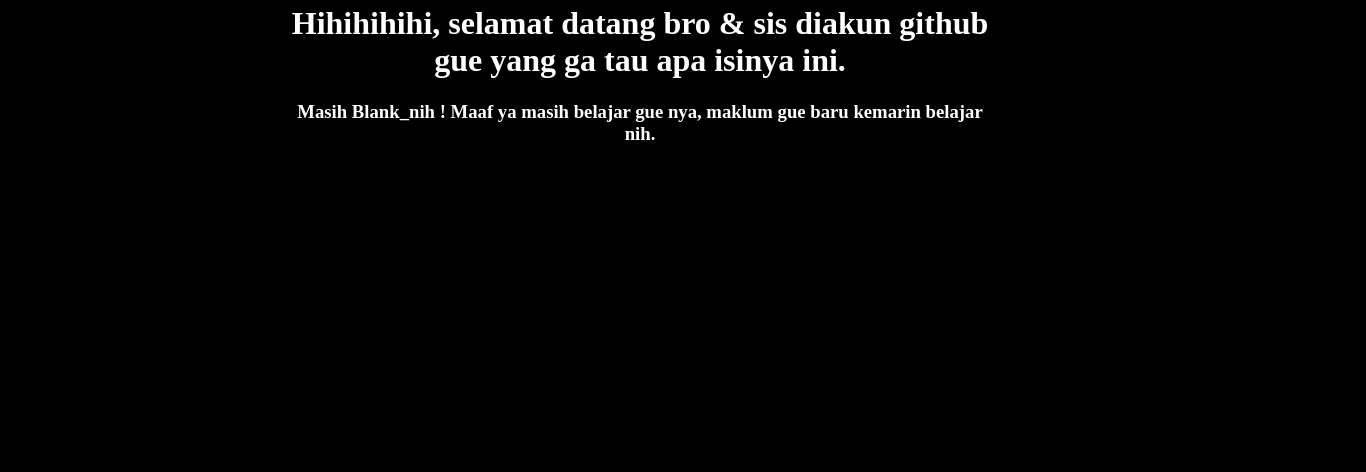
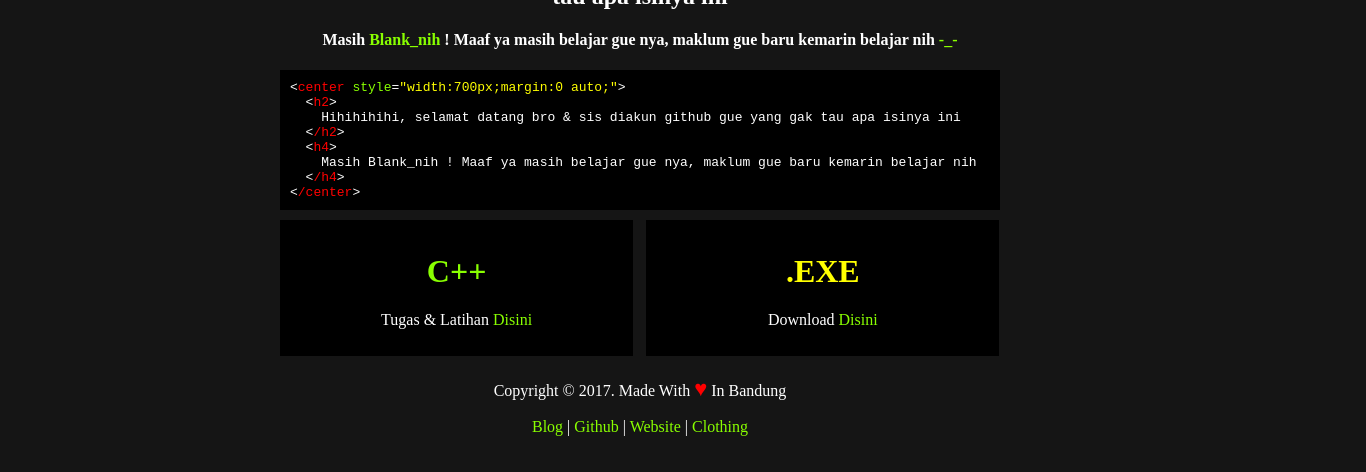
Before and after one commit to acepahmad/acepahmad.github.io, a plain HTML site: page index.html in a window 1280 px wide. Shown: the part 784-1256 px from the top of the page, 1366 px wide, since content can reach past the window. Before the commit the page ends 948 px from the top, so only its background shows below. Drawn offline with Linux system fonts and the light colour scheme.

Commit message:
Update index.html

```diff
--- a/index.html
+++ b/index.html
@@ -1,11 +1,27 @@
 <html>
 <head><meta http-equiv="Content-Type" content="text/html; charset=windows-1252">
-<title>Under Construction</title>
+<title>Github Gue</title>
 
 <style type="text/css">
 <!--
 body {
-	background-color: #000000;
+	background-color: #151515;
+}
+*{
+  color:#fff;
+}
+pre {
+  margin:0 auto;
+  width:700px;
+  background-color:#000;
+  padding:10px;
+}
+a{
+  color:#89ff00;
+  text-decoration:none;
+}
+a:hover{
+  color:red;
 }
 -->
 </style>
@@ -13,12 +29,50 @@ body {
 <body bgcolor="#FFFFFF" leftmargin="0" topmargin="0" marginwidth="0" marginheight="0">
 <div align="center">
   <!-- ImageReady Slices (Under_Construction_Sign.jpg) -->
-  <img src="github.png" width="1366" height="768" alt="">
+  <img src="github.png" width="100%" height="auto" alt="">
   <!-- End ImageReady Slices -->
 </div>
-	<center style="color:#fff;width:700px;margin:0 auto;">
-		<h1>Hihihihihi, selamat datang bro & sis diakun github gue yang ga tau apa isinya ini.</h1>
-		<h3>Masih Blank_nih ! Maaf ya masih belajar gue nya, maklum gue baru kemarin belajar nih.</h3>
-	</center>
+      <center style="width:700px;margin:0 auto;">
+              <h2>
+                  Hihihihihi, selamat datang bro & sis di akun github gue yang gak tau apa isinya ini
+              </h2>
+              <h4>
+                Masih <a style="color:#89ff00;">Blank_nih</a> ! Maaf ya masih belajar gue nya, maklum gue baru kemarin belajar nih <a style="color:#89ff00;">-_-</a>
+              </h4>
+      </center>
+<div>
+<pre>
+&#60;<a style="color:red;">center</a> <a style="color:#89ff00;">style</a>=<a style="color:yellow;">"width:700px;margin:0 auto;"</a>&#62;
+  &#60;<a style="color:red;">h2</a>&#62;<!-- h2 -->
+    Hihihihihi, selamat datang bro & sis diakun github gue yang gak tau apa isinya ini
+  &#60;<a style="color:red;">/h2</a>&#62;
+  &#60;<a style="color:red;">h4</a>&#62;  <!-- h4 -->
+    Masih Blank_nih ! Maaf ya masih belajar gue nya, maklum gue baru kemarin belajar nih
+  &#60;<a style="color:red;">/h4</a>&#62;
+&#60;<a style="color:red;">/center</a>&#62;
+</pre>
+</div>
+<div style="width:720px;margin:0 auto;padding:10px;">
+  <div style="width:46%;background-color:#000;float:left;overflow:hidden;padding:11px;margin-right:13px;">
+     <center><h1 style="color:#89ff00;">C++ </h1><p>Tugas & Latihan <a href="https://github.com/acepahmad/tugas-algoritma-dan-pemrograman">Disini</a></p></center>
+  </div>
+  <div style="width:46%;background-color:#000;float:left;overflow:hidden;padding:11px;">
+     <center><h1 style="color:yellow;">.EXE </h1><p>Download <a href="">Disini</a></p></center>
+  </div>
+</div>
+<div style="clear:both;"></div>
+
+<footer style="width:720px;padding:20px;margin:0 auto;">
+  <center>Copyright &copy; 2017. Made With <a style="color:red;font-size:22px;">&#9829;</a> In Bandung
+    <div>
+      <p>
+        <a href="#">Blog</a> |
+        <a href="https://github.com/acepahmad">Github</a> |
+        <a href="http://www.warangka.com">Website</a> |
+        <a href="http://www.kreasif.com">Clothing</a>
+      </p>
+    </div>
+  </center>
+</footer>
 </body>
 </html>
```
